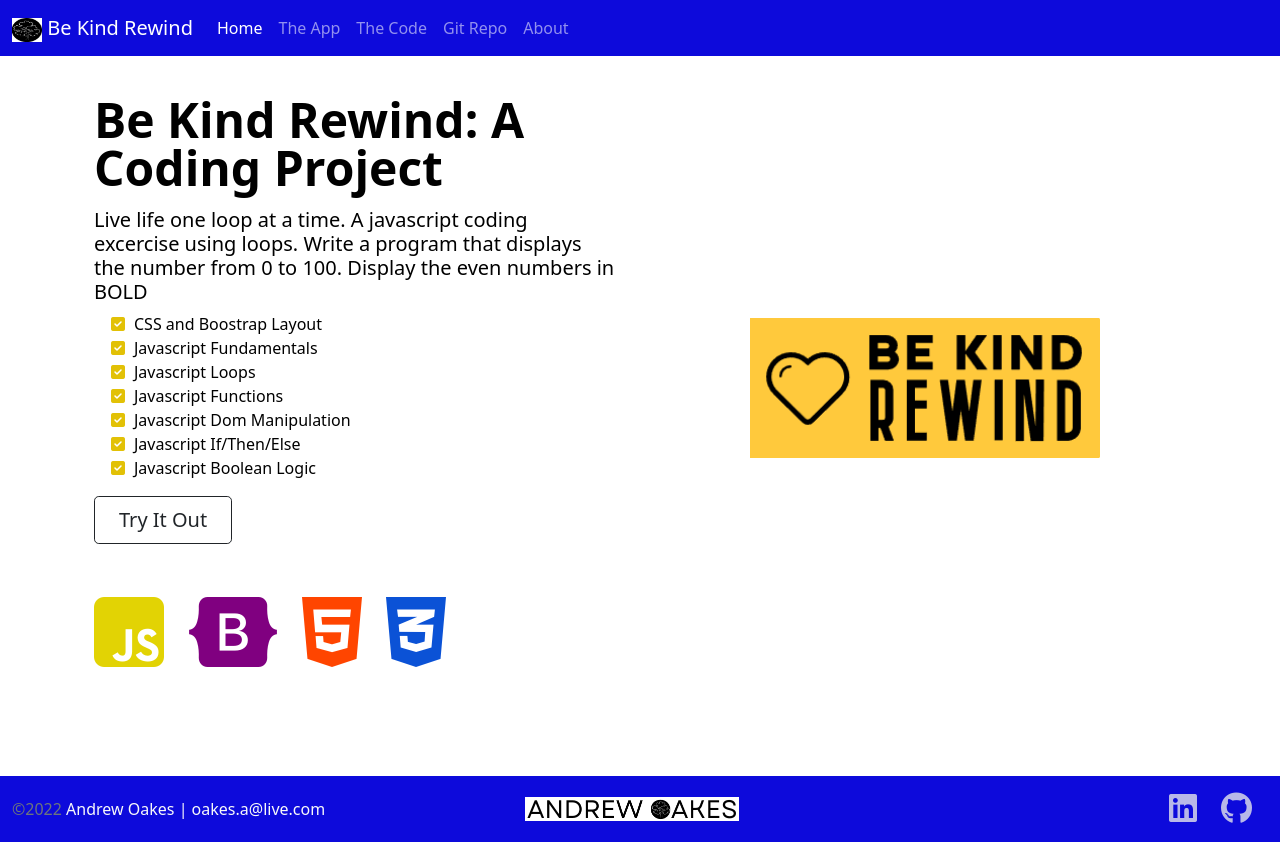
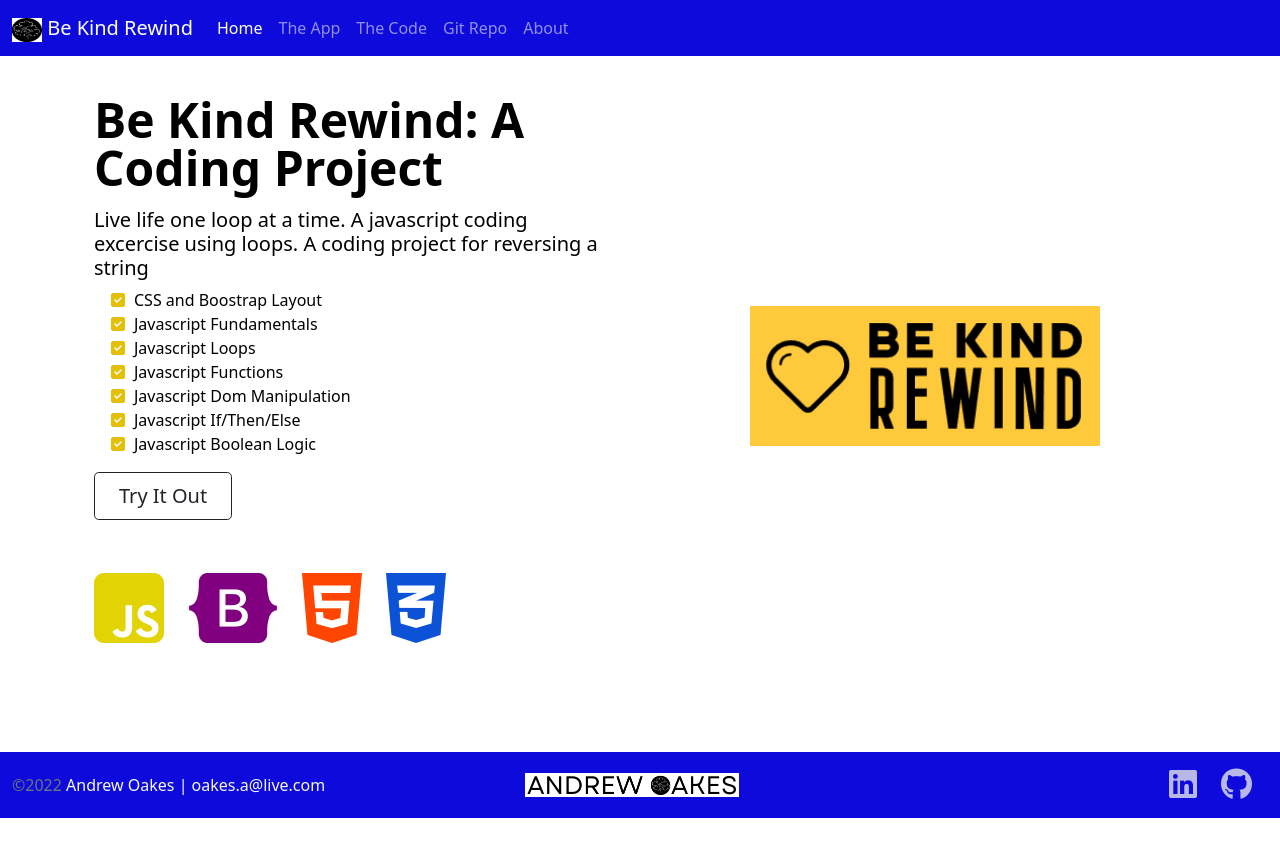
Before and after one commit to OakesekAo/BeKindRewind, a plain HTML site: page index.html in a window 1280 px wide. After the commit the page ends 818 px from the top, so only its background shows below. Drawn offline with nearby package versions, Linux system fonts and the light colour scheme.

Commit message:
Fixed index copy
updated copy to reflect the app properly

```diff
--- a/index.html
+++ b/index.html
@@ -56,7 +56,7 @@
             <div class="col order-last order-lg-first">
                 <!-- Instructions-->
                 <h1 class="display-5 fw-bold lh-1 mb-3">Be Kind Rewind: A Coding Project</h1>
-                <h4 class="lead">Live life one loop at a time. A javascript coding excercise using loops. Write a program that displays the number from 0 to 100. Display the even numbers in <strong>BOLD</strong></h4>
+                <h4 class="lead">Live life one loop at a time. A javascript coding excercise using loops. A coding project for reversing a string</h4>
                 <ul class="fa-ul p2 checklist">
                     <li><span class="fa-li"><i class="fas fa-check-square"></i></span>CSS and Boostrap Layout</li>
                     <li><span class="fa-li"><i class="fas fa-check-square"></i></span>Javascript Fundamentals</li>
```
